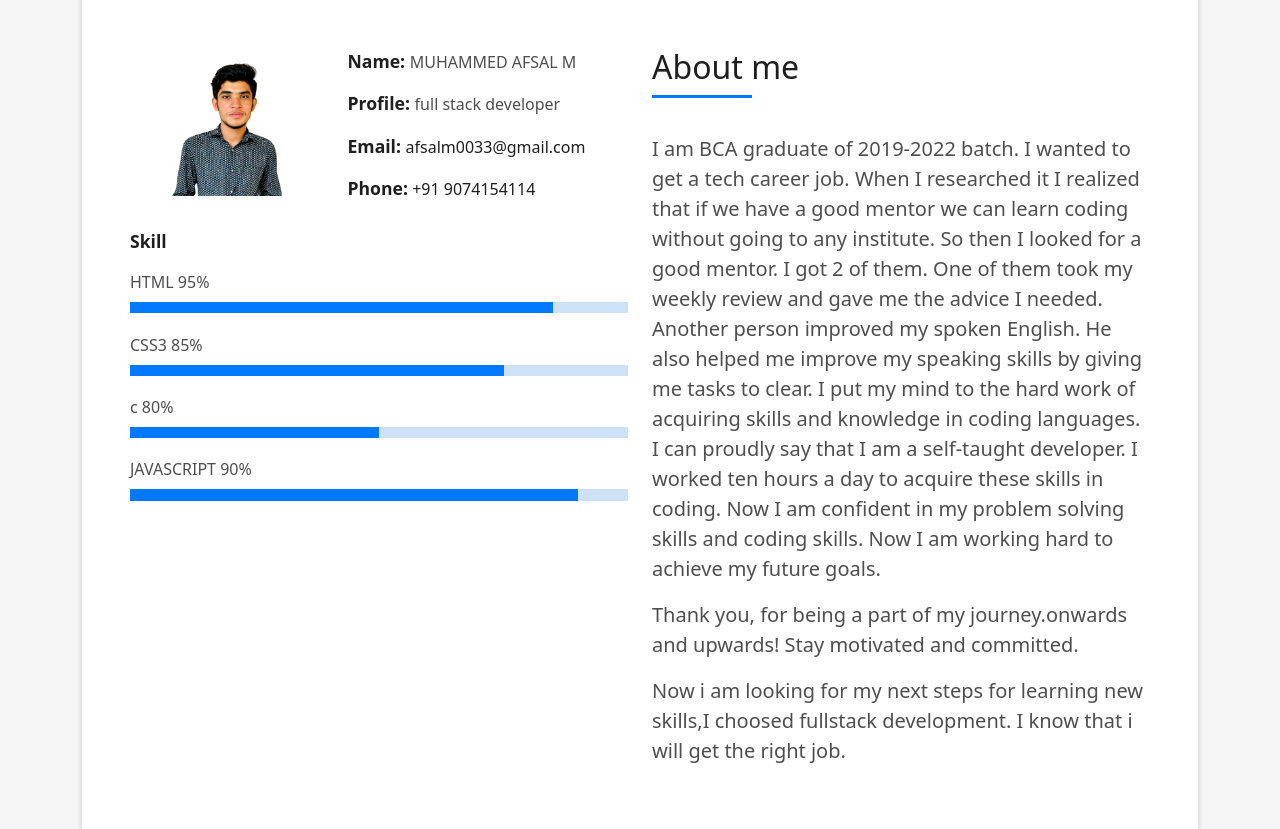
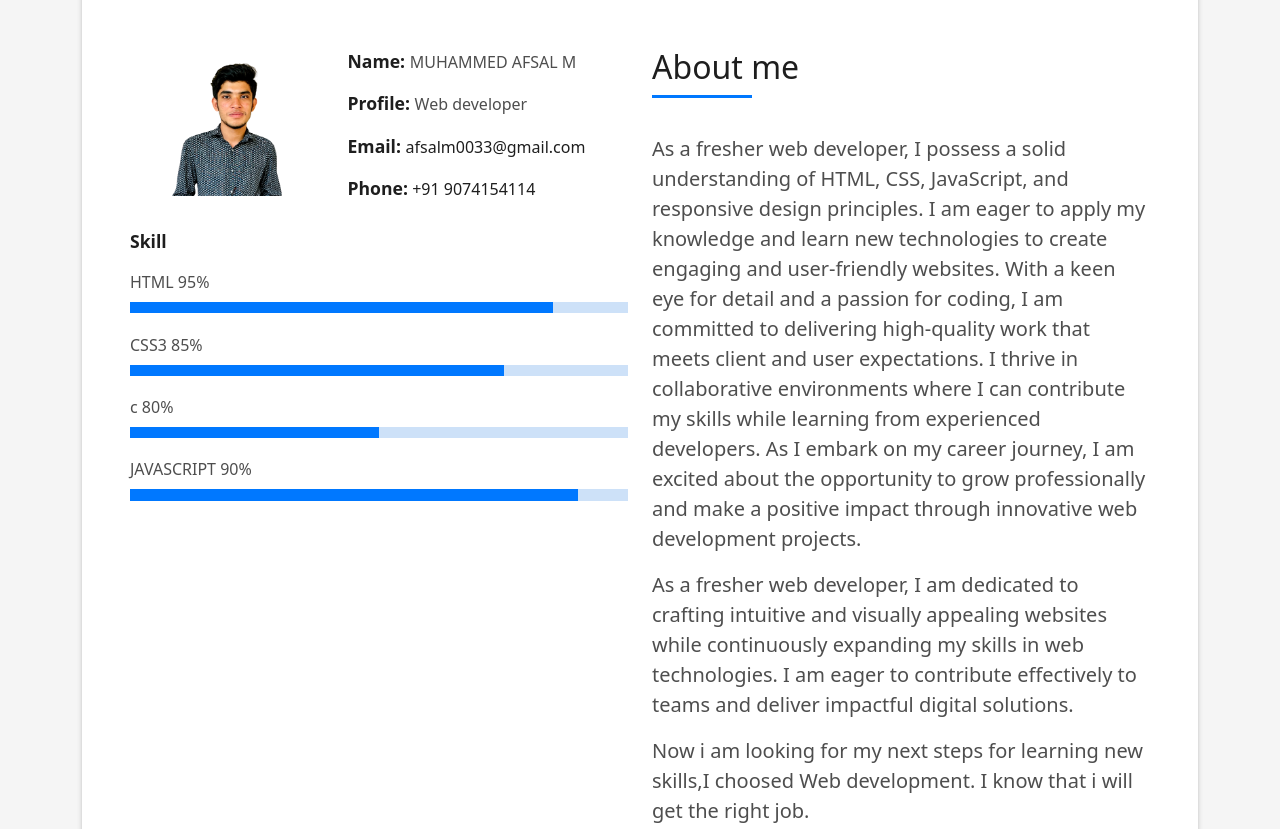
Before and after one commit to AFSAL-M-3/PORTFOLIO, a plain HTML site: page index.html in a window 1280 px wide. Shown: the part 880-1709 px from the top of the page. Drawn offline with Linux system fonts and the light colour scheme.

Commit message:
Update index.html

```diff
--- a/index.html
+++ b/index.html
@@ -23,11 +23,10 @@
   <link href="assets/css/style.css" rel="stylesheet">
 
   <!-- =======================================================
-  * Template Name: DevFolio
+  * Template Name: portFolio
   * Updated: Sep 18 2023 with Bootstrap v5.3.2
   * Template URL: https://bootstrapmade.com/devfolio-bootstrap-portfolio-html-template/
-  * Author: BootstrapMade.com
-  * License: https://bootstrapmade.com/license/
+  * Author: AFSAL
   ======================================================== -->
 </head>
 
@@ -90,7 +89,7 @@
                     <div class="col-sm-6 col-md-7">
                       <div class="about-info">
                         <p><span class="title-s">Name: </span> <span>MUHAMMED AFSAL M</span></p>
-                        <p><span class="title-s">Profile: </span> <span>full stack developer</span></p>
+                        <p><span class="title-s">Profile: </span> <span>Web developer</span></p>
                         <p><span class="title-s">Email: <a href="mailto:afsalm0033@gmail.com"> </span> <span>afsalm0033@gmail.com</span></a></p>
                         <p><span class="title-s">Phone:<a href="tel:+91 9074154114"></span> <span>+91 9074154114</span></a></p>
                       </div>
@@ -124,21 +123,18 @@
                       </h5>
                     </div>
                     <p class="lead">
-                      I am BCA graduate of 2019-2022 batch. I wanted to get a tech career job.
-                      When I researched it I realized that if we have a good mentor we can learn coding without
-                      going to any institute. So then I looked for a good mentor. I got 2 of them. One of them took
-                      my weekly review and gave me the advice I needed. Another person improved my spoken English.
-                      He also helped me improve my speaking skills by giving me tasks to clear.
-                      I put my mind to the hard work of acquiring skills and knowledge in coding languages.
-                      I can proudly say that I am a self-taught developer. I worked ten hours a day to acquire these
-                      skills in coding. Now I am confident in my problem solving skills and coding skills.
-                      Now I am working hard to achieve my future goals.
+                      As a fresher web developer, I possess a solid understanding of HTML, CSS, JavaScript, and responsive design principles.
+                      I am eager to apply my knowledge and learn new technologies to create engaging and user-friendly websites.
+                      With a keen eye for detail and a passion for coding, I am committed to delivering high-quality work that meets client and user expectations.
+                      I thrive in collaborative environments where I can contribute my skills while learning from experienced developers.
+                      As I embark on my career journey, I am excited about the opportunity to grow professionally and make a positive impact through innovative web development projects.
                     </p>
                     <p class="lead">
-                      Thank you, for being a part of my journey.onwards and upwards! Stay motivated and committed.
+                      As a fresher web developer, I am dedicated to crafting intuitive and visually appealing websites while continuously expanding my skills in web technologies.
+                      I am eager to contribute effectively to teams and deliver impactful digital solutions.
                     </p>
                     <p class="lead">
-                      Now i am looking for my next steps for learning new skills,I choosed fullstack development.
+                      Now i am looking for my next steps for learning new skills,I choosed Web development.
                       I know that i will get the right job.
                     </p>
                   </div>
@@ -327,7 +323,7 @@
                   </div>
                   <div class="col-sm-4">
                     <div class="w-like">
-                      <a href="portfolio-details.html"> <span class="bi bi-plus-circle"></span></a>
+                      <a href="https://github.com/eeZee-leArn/linkedin-clone.git"> <span class="bi bi-plus-circle"></span></a>
                     </div>
                   </div>
                 </div>
@@ -351,7 +347,7 @@
                   </div>
                   <div class="col-sm-4">
                     <div class="w-like">
-                      <a href="portfolio-details.html"> <span class="bi bi-plus-circle"></span></a>
+                      <a href="https://github.com/eeZee-leArn/spotify-clone.git"> <span class="bi bi-plus-circle"></span></a>
                     </div>
                   </div>
                 </div>
@@ -377,14 +373,13 @@
                   <div class="testimonial-box">
                     <div class="author-test">
                       <img src="assets/img/fullstack.jpg" alt="" class="rounded-circle b-shadow-a">
-                      <span class="author">FULLSTACK DEVELOPER</span>
+                      <span class="author">WEB DEVELOPER</span>
                     </div>
                     <div class="content-test">
                       <p class="description lead">
-                        A Full Stack Developer is a professional who has expertise in both the front-end and back-end aspects of
-                        web development. They can work on all parts of a web application, from designing the user interface and
-                        user experience (front-end) to handling server-side logic and databases (back-end), making them capable
-                        of developing and maintaining complete web applications.
+                        As a fresh web developer, I am enthusiastic about leveraging my skills in HTML, CSS, JavaScript, and frameworks like React to create engaging and responsive websites.
+                        With a keen eye for design and a passion for clean, efficient code, I am eager to contribute to innovative projects and collaborate with teams to build impactful digital experiences.
+                        I am committed to continuous learning and excited to embark on a career where I can apply my technical knowledge and creativity to solve real-world problems in web development.
                       </p>
                     </div>
                   </div>
@@ -604,7 +599,7 @@
                     <div class="socials">
                       <ul>
                         <li><a href="https://wa.me/+919074154114"><span class="ico-circle"><i class="bi bi-whatsapp"></i></span></a></li>
-                        <li><a href="@muhammed_afsal_m"><span class="ico-circle"><i class="bi bi-instagram"></i></span></a></li>
+                        <li><a href="https://www.instagram.com/__.afsal___m?igsh=bDRnc2Y2dDU3eXc0"><span class="ico-circle"><i class="bi bi-instagram"></i></span></a></li>
                         <li><a href="https://github.com/AFSAL-M-3"><span class="ico-circle"><i class="bi bi-github"></i></span></a></li>
                         <li><a href="https://www.linkedin.com/in/muhammed-afsal-m-266b24287?utm_source=share&utm_campaign=share_via&utm_content=profile&utm_medium=android_app"><span class="ico-circle"><i class="bi bi-linkedin"></i></span></a></li>
                       </ul>
@@ -634,7 +629,7 @@
               Licensing information: https://bootstrapmade.com/license/
               Purchase the pro version with working PHP/AJAX contact form: https://bootstrapmade.com/buy/?theme=DevFolio
             -->
-              Designed by <a href="https://bootstrapmade.com/">AFSAL</a>
+              Designed by <a href="#">AFSAL</a>
             </div>
           </div>
         </div>
```
